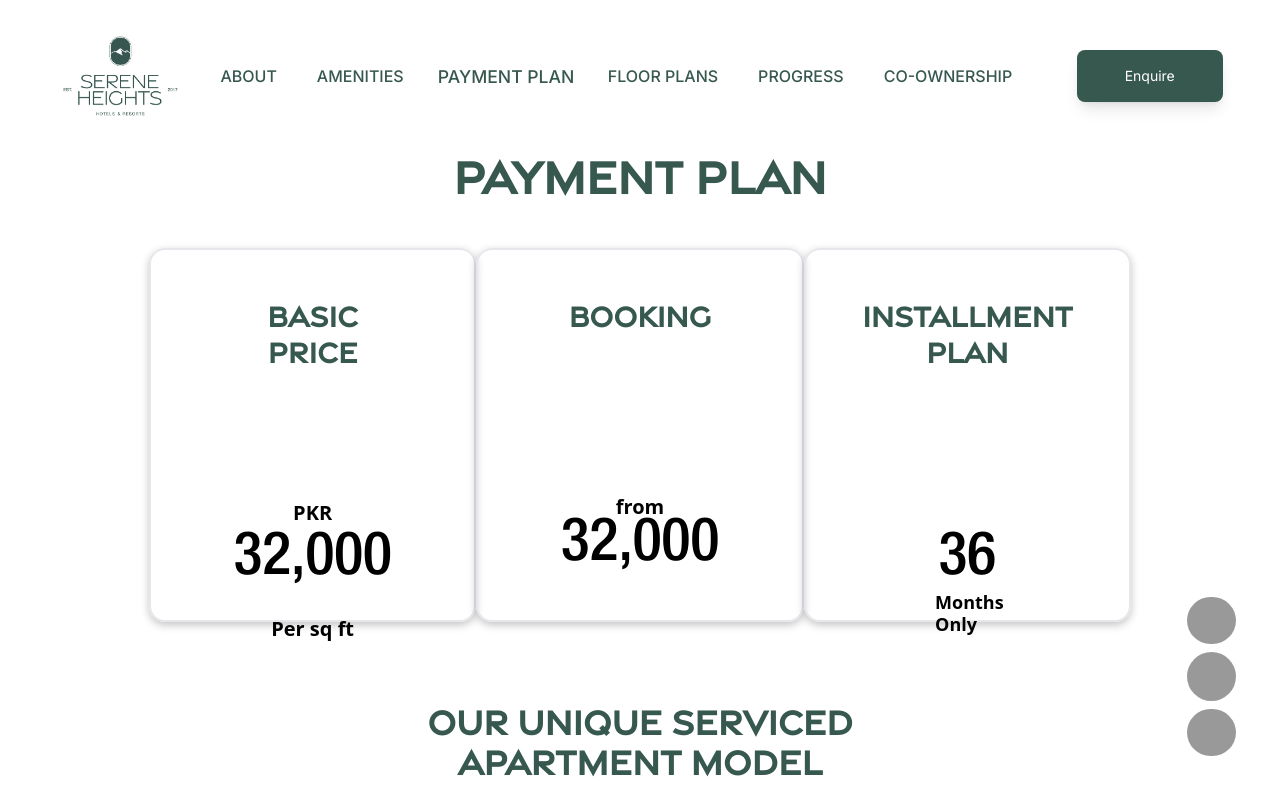
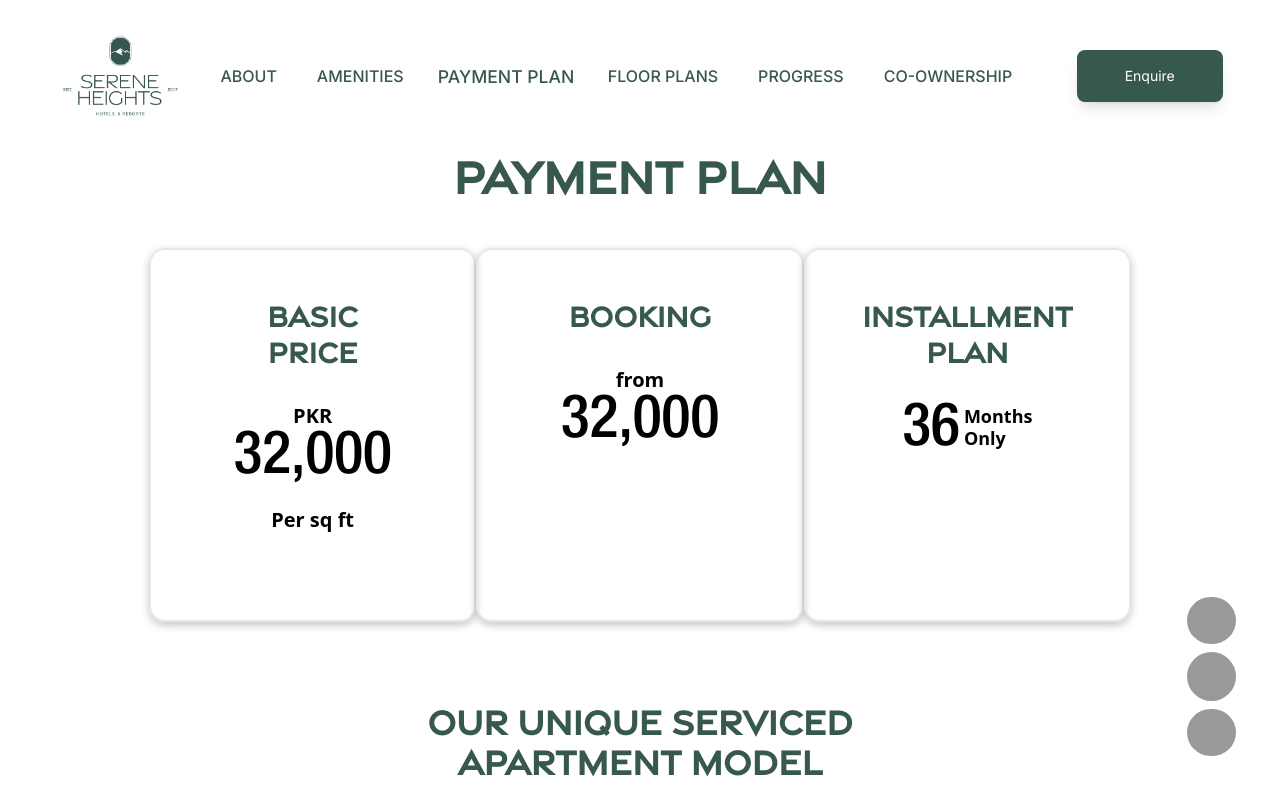
Before and after one commit to svypetech/sereneHeights, a Next.js app: page /payment-plan in a window 1280 px wide. Shown: the top 792 px of the page. Built offline with nearby package versions, Linux system fonts and the light colour scheme; some icons are missing.

Commit message:
card fix

```diff
--- a/src/components/payment/paymentCards/PaymentCards.jsx
+++ b/src/components/payment/paymentCards/PaymentCards.jsx
@@ -40,28 +40,24 @@ function PaymentCards({
             </React.Fragment>
           ))}
         </p>
-        <div className="flex flex-col justify-center items-center h-full pb-4">
-          <div className="min-h-[40px] flex items-end">
-            {keys !== "installmentplan" &&
-              (basic == "true" ? (
-                <p className="text-xl font-semibold leading-none">PKR</p>
-              ) : (
-                <span className="text-xl font-semibold leading-none">from</span>
-              ))}
-          </div>
-
-          <span className="flex flex-col items-center">
+        <div className="pb-4 flex flex-col justify-center items-center text-center">
+          {keys !== "installmentplan" &&
+            (basic == "true" ? (
+              <p className="text-xl font-semibold">{currency}</p>
+            ) : (
+              <span className="text-xl font-semibold ">from <br /></span>
+            ))}
+          <span className="">
             <span
               className={`${
-                basic == "true" ? "text-6xl py-2" : "text-6xl"
-              } helveticaNeue`}
+                basic == "true" ? "text-6xl py-2" : "text-6xl "
+              } helveticaNeue  `}
             >
               {price}
             </span>
-
             {(keys === "installmentplan" || basic === "true") &&
               (keys === "installmentplan" ? (
-                <span className="pl-1 text-lg text-left font-semibold leading-tight">
+                <span className="pl-1 text-lg text-left font-semibold inline-block leading-tight">
                   Months
                   <br />
                   Only
@@ -70,8 +66,14 @@ function PaymentCards({
                 <p className="text-xl font-semibold pt-4">Per sq ft</p>
               ))}
           </span>
+          {/* {basic == "false" && (
+            <div
+              className={`${
+                keys == "booking" ? "pt-8 " : "pt-6 "
+              } border-b pt-`}
+            ></div>
+          )} */}
         </div>
-
         <div className="text-[#37584F] p-4 text-left text-sm inter">
           {body?.map((line, index) => (
             <p key={index} className="mb-2">
```
